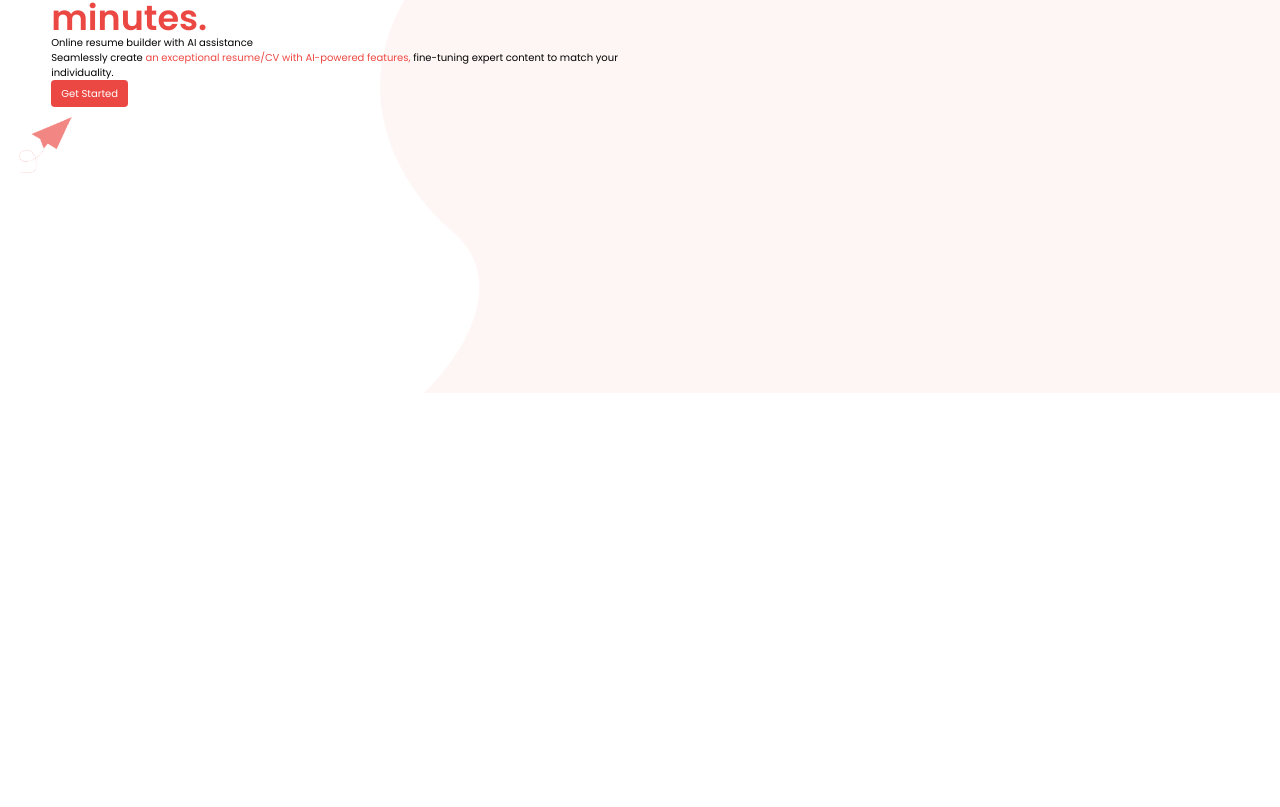
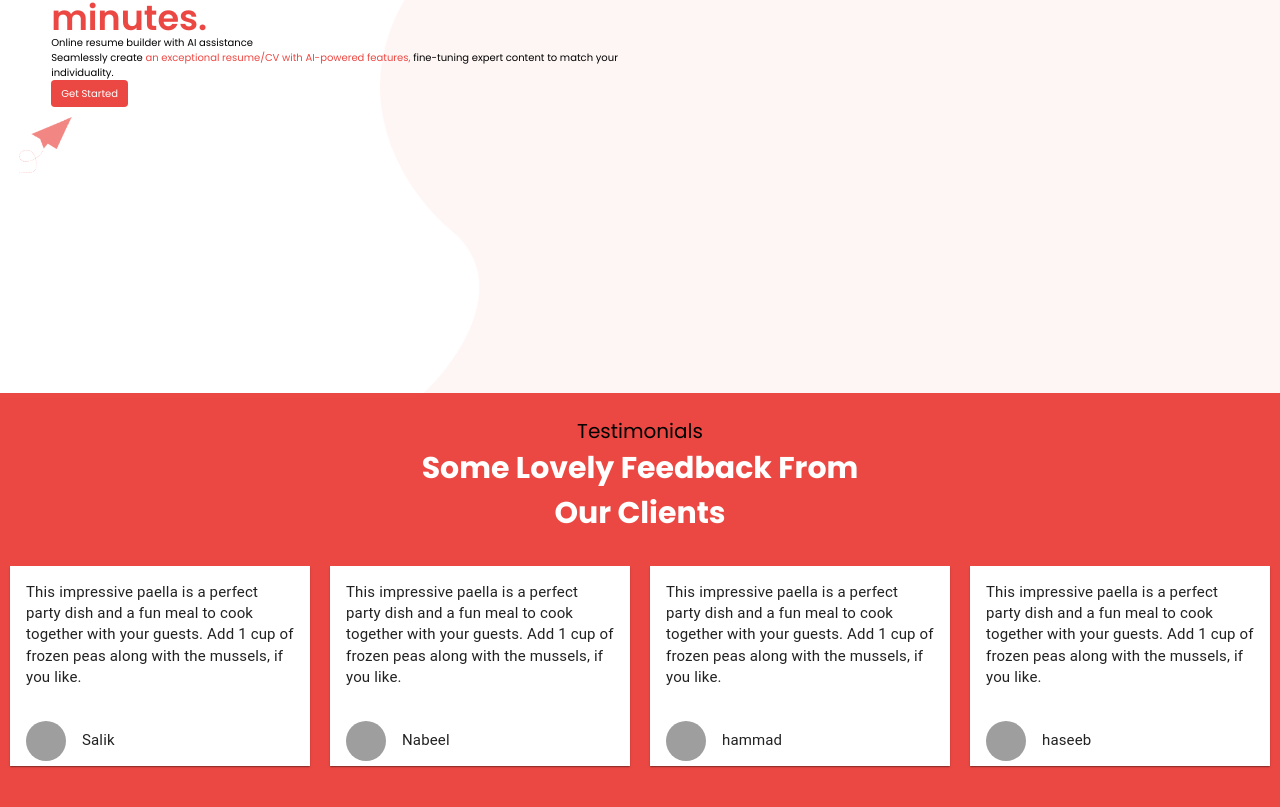
Before and after one commit to RizwanAhmed3000/Tech-expert-job-finders-frontend, a React (Vite) app in the folder client/: page / in a window 1280 px wide. Shown: the part 407-1214 px from the top of the page. Before the commit the page ends 800 px from the top, so only its background shows below. Built offline with nearby package versions, Linux system fonts and the light colour scheme; grey boxes are pictures that could not be loaded.

Commit message:
Testimonial Section Done

```diff
--- a/client/package.json
+++ b/client/package.json
@@ -10,6 +10,10 @@
     "preview": "vite preview"
   },
   "dependencies": {
+    "@emotion/react": "^11.11.4",
+    "@emotion/styled": "^11.11.5",
+    "@mui/icons-material": "^5.15.18",
+    "@mui/material": "^5.15.18",
     "react": "^18.2.0",
     "react-dom": "^18.2.0",
     "react-icons": "^5.2.1"
--- a/client/src/App.jsx
+++ b/client/src/App.jsx
@@ -1,13 +1,18 @@
 import React from "react";
-
+import TestimonialSection from './components/TestimonialSection'
 // Import Pages
 import Home from "./pages/Home";
 
 const App = () => {
   return (
-    <div className="w-full">
-      <Home />
-    </div>
+    <>
+      <div className="w-full">
+        <Home />
+        <TestimonialSection/>
+      </div>
+
+
+    </>
   );
 };
 
--- /dev/null
+++ b/client/src/components/TestimonialCard.jsx
@@ -0,0 +1,60 @@
+// import React from "react";
+// import { Card, CardContent, CardHeader, Typography } from "@mui/material";
+
+// export default function TestimonialCard(data) {
+// //   console.log(data);
+//   const { imgUrl, desc, name } = data.data;
+// //   console.log(imgUrl);
+// //   console.log(desc);
+// //   console.log(name);
+//   return (
+//     <Card sx={{ maxWidth: 200, minWidth: 300, height: 200 }}>
+//       <CardContent>
+//         <Typography variant="body2" color="text.primary" sx={{ fontSize: 15 }}>
+//           {desc}
+//         </Typography>
+//       </CardContent>
+//       <CardHeader
+//         avatar={
+//           <img
+//             src={imgUrl} // Replace with your image URL
+//             alt="Avatar"
+//             style={{ width: 40, height: 40, borderRadius: "50%" }}
+//           />
+//         }
+//         title={<Typography sx={{ fontSize: 15 }}>{name}</Typography>}
+//       />
+//     </Card>
+//   );
+// }
+
+
+
+
+
+import React from "react";
+import { Card, CardContent, CardHeader, Typography } from "@mui/material";
+
+export default function TestimonialCard({ data }) {
+  const { imgUrl, desc, name } = data;
+
+  return (
+    <Card sx={{ maxWidth: 200, minWidth: 300, height: 200, borderRadius: 0, margin: '0 10px' }}>
+      <CardContent>
+        <Typography variant="body2" color="text.primary" sx={{ fontSize: 15 }}>
+          {desc}
+        </Typography>
+      </CardContent>
+      <CardHeader
+        avatar={
+          <img
+            src={imgUrl}
+            alt="Avatar"
+            style={{ width: 40, height: 40, borderRadius: "50%" }}
+          />
+        }
+        title={<Typography sx={{ fontSize: 15 }}>{name}</Typography>}
+      />
+    </Card>
+  );
+}
--- /dev/null
+++ b/client/src/components/TestimonialSection.jsx
@@ -0,0 +1,74 @@
+// import React from 'react'
+// import TestimonialCardData from "../dummyData";
+// import TestimonialCard from "../components/TestimonialCard";
+// const TestimonialSection = () => {
+//   return (
+//     <div className=' bg-theme-red h-[70vh] '>
+//         <h3 className='text-center text-[2rem] pt-9'>Testimonials</h3>
+//         <h1 className='text-center text-[3rem] text-white font-bold'>Some Lovely Feedback From <br /> Our Clients</h1>
+
+//         <div className="flex flex-no-wrap justify-around mt-[3rem] transition-transform duration-700">
+//         {TestimonialCardData.map((data) => (
+//           <TestimonialCard data={data} key={data.name} />
+//         ))}
+//       </div>
+//     </div>
+//   )
+// }
+
+// export default TestimonialSection
+
+
+
+
+
+import React, { useState, useEffect } from 'react';
+import TestimonialCardData from "../dummyData";
+import TestimonialCard from "../components/TestimonialCard";
+
+const TestimonialSection = () => {
+  const [currentIndex, setCurrentIndex] = useState(0);
+
+  useEffect(() => {
+    const interval = setInterval(() => {
+      setCurrentIndex((prevIndex) => (prevIndex + 1) % TestimonialCardData.length);
+    }, 2000); // Move every 2 seconds
+
+    return () => clearInterval(interval); // Clean up the interval on unmount
+  }, []);
+
+  useEffect(() => {
+    if (currentIndex === TestimonialCardData.length) {
+      setCurrentIndex(0);
+    }
+  }, [currentIndex]);
+
+  return (
+    <div className='bg-theme-red h-[70vh] overflow-hidden'>
+      <h3 className='text-center text-[2rem] pt-9'>Testimonials</h3>
+      <h1 className='text-center text-[3rem] text-white font-bold'>
+        Some Lovely Feedback From <br /> Our Clients
+      </h1>
+
+      <div className="relative w-full h-full mt-[3rem] overflow-hidden">
+        <div
+          className="flex transition-transform duration-700 ease-in-out"
+          style={{ transform: `translateX(-${(currentIndex * 100) / 4}%)` }}
+        >
+          {TestimonialCardData.map((data, index) => (
+            <div className="w-1/4 flex-shrink-0" key={index}>
+              <TestimonialCard data={data} />
+            </div>
+          ))}
+          {TestimonialCardData.slice(0, 4).map((data, index) => (
+            <div className="w-1/4 flex-shrink-0" key={index + TestimonialCardData.length}>
+              <TestimonialCard data={data} />
+            </div>
+          ))}
+        </div>
+      </div>
+    </div>
+  );
+};
+
+export default TestimonialSection;
--- /dev/null
+++ b/client/src/dummyData.js
@@ -0,0 +1,39 @@
+const TestimonialCardData = [
+    {
+        imgUrl: "https://e7.pngegg.com/pngimages/799/987/png-clipart-computer-icons-avatar-icon-design-avatar-heroes-computer-wallpaper-thumbnail.png",
+        name: "Rizzwan Ahmed",
+        desc: "This impressive paella is a perfect party dish and a fun meal to cook together with your guests. Add 1 cup of frozen peas along with the mussels, if you like.",
+    },
+    {
+        imgUrl: "https://e7.pngegg.com/pngimages/799/987/png-clipart-computer-icons-avatar-icon-design-avatar-heroes-computer-wallpaper-thumbnail.png",
+        name: "Hamza",
+        desc: "This impressive paella is a perfect party dish and a fun meal to cook together with your guests. Add 1 cup of frozen peas along with the mussels, if you like.",
+    },
+    {
+        imgUrl: "https://e7.pngegg.com/pngimages/799/987/png-clipart-computer-icons-avatar-icon-design-avatar-heroes-computer-wallpaper-thumbnail.png",
+        name: "Salik",
+        desc: "This impressive paella is a perfect party dish and a fun meal to cook together with your guests. Add 1 cup of frozen peas along with the mussels, if you like.",
+    },
+    {
+        imgUrl: "https://e7.pngegg.com/pngimages/799/987/png-clipart-computer-icons-avatar-icon-design-avatar-heroes-computer-wallpaper-thumbnail.png",
+        name: "Nabeel",
+        desc: "This impressive paella is a perfect party dish and a fun meal to cook together with your guests. Add 1 cup of frozen peas along with the mussels, if you like.",
+    },
+    {
+        imgUrl: "https://e7.pngegg.com/pngimages/799/987/png-clipart-computer-icons-avatar-icon-design-avatar-heroes-computer-wallpaper-thumbnail.png",
+        name: "hammad",
+        desc: "This impressive paella is a perfect party dish and a fun meal to cook together with your guests. Add 1 cup of frozen peas along with the mussels, if you like.",
+    },
+    {
+        imgUrl: "https://e7.pngegg.com/pngimages/799/987/png-clipart-computer-icons-avatar-icon-design-avatar-heroes-computer-wallpaper-thumbnail.png",
+        name: "haseeb",
+        desc: "This impressive paella is a perfect party dish and a fun meal to cook together with your guests. Add 1 cup of frozen peas along with the mussels, if you like.",
+    },
+    {
+        imgUrl: "https://e7.pngegg.com/pngimages/799/987/png-clipart-computer-icons-avatar-icon-design-avatar-heroes-computer-wallpaper-thumbnail.png",
+        name: "Amir",
+        desc: "This impressive paella is a perfect party dish and a fun meal to cook together with your guests. Add 1 cup of frozen peas along with the mussels, if you like.",
+    },
+
+];
+export default TestimonialCardData;
--- a/client/tailwind.config.js
+++ b/client/tailwind.config.js
@@ -21,7 +21,9 @@ export default {
         "theme-yellow": "#ffa910",
         "coral-light": "#fef6f6",
       },
-      backgroundImage: {},
+      backgroundImage: {
+        'testimonial-custom-bg': "url('https://img.freepik.com/premium-photo/3d-rendering-abstract-gray-paper-cut-art-background-design-poster-template-gray-background-pattern-abstract-background_41204-18352.jpg?w=360')",
+      },
     },
   },
   plugins: [],
```
Also changed, not shown: 1 other file (tests, documents, lock files or other folders).
